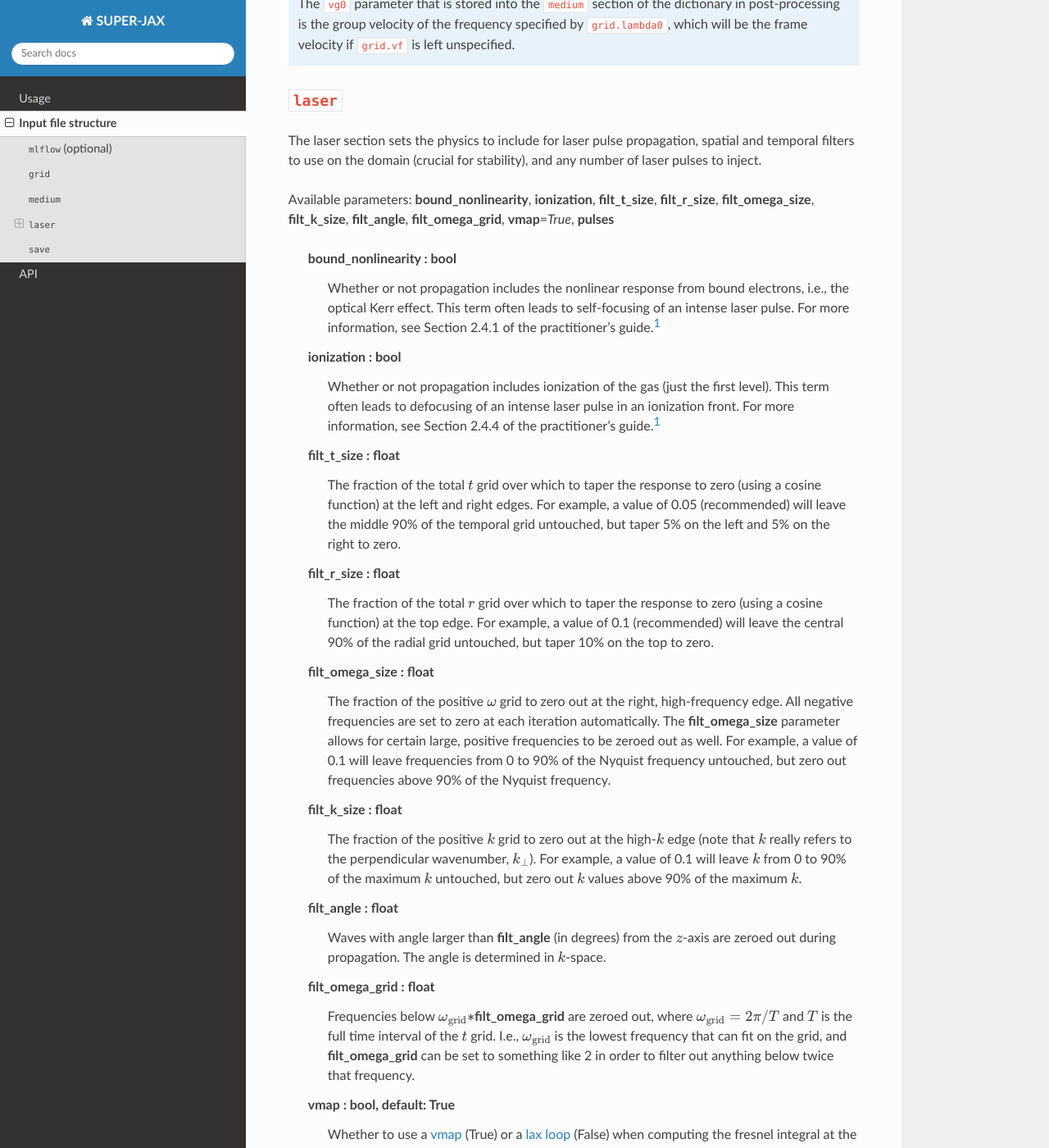
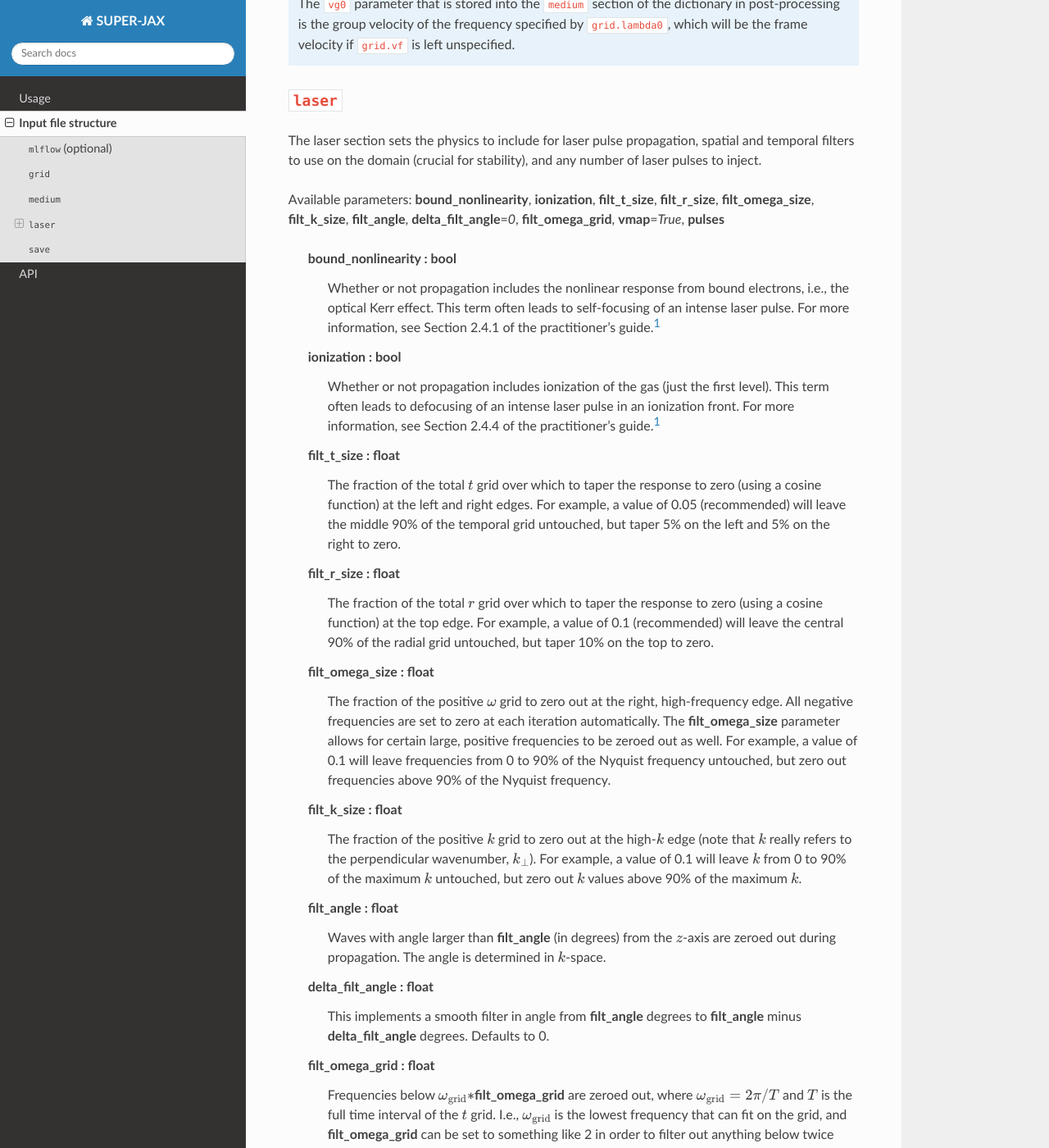
Before and after one commit to millerk123/super-jax-docs, a Sphinx documentation site: the page built from docs/source/input_file.rst, in a window 1280 px wide and 1400 px high, scrolled down 2587 px. Shown: the whole window at 82% size. Built offline with Sphinx 7.4.7 and the Read the Docs theme 3.1.0, drawn with Linux system fonts in a browser that asks for light colours.

Commit message:
Update documentation

```diff
--- a/docs/source/input_file.rst
+++ b/docs/source/input_file.rst
@@ -91,7 +91,7 @@ Available parameters: **atomdensity**\ =\ *None*\ , **atom**\ , **nu_ei**\ =\ *1
 
 The laser section sets the physics to include for laser pulse propagation, spatial and temporal filters to use on the domain (crucial for stability), and any number of laser pulses to inject.
 
-Available parameters: **bound_nonlinearity**\ , **ionization**\ , **filt_t_size**\ , **filt_r_size**\ , **filt_omega_size**\ , **filt_k_size**\ , **filt_angle**\ , **filt_omega_grid**\ , **vmap**\ =\ *True*\ , **pulses**
+Available parameters: **bound_nonlinearity**\ , **ionization**\ , **filt_t_size**\ , **filt_r_size**\ , **filt_omega_size**\ , **filt_k_size**\ , **filt_angle**\ , **delta_filt_angle**\ =\ *0*\ , **filt_omega_grid**\ , **vmap**\ =\ *True*\ , **pulses**
 
    **bound_nonlinearity** : bool
       Whether or not propagation includes the nonlinear response from bound electrons, i.e., the optical Kerr effect.  This term often leads to self-focusing of an intense laser pulse.  For more information, see Section 2.4.1 of the practitioner's guide.\ [1]_
@@ -113,6 +113,9 @@ Available parameters: **bound_nonlinearity**\ , **ionization**\ , **filt_t_size*
 
    **filt_angle** : float
       Waves with angle larger than **filt_angle** (in degrees) from the :math:`z`\ -axis are zeroed out during propagation.  The angle is determined in :math:`k`\ -space.
+
+   **delta_filt_angle** : float
+      This implements a smooth filter in angle from **filt_angle** degrees to **filt_angle** minus **delta_filt_angle** degrees.  Defaults to 0.
 
    **filt_omega_grid** : float
       Frequencies below :math:`\omega_\mathrm{grid} *`\ **filt_omega_grid** are zeroed out, where :math:`\omega_\mathrm{grid} = 2\pi / T` and :math:`T` is the full time interval of the :math:`t` grid.  I.e., :math:`\omega_\mathrm{grid}` is the lowest frequency that can fit on the grid, and **filt_omega_grid** can be set to something like 2 in order to filter out anything below twice that frequency.
```
